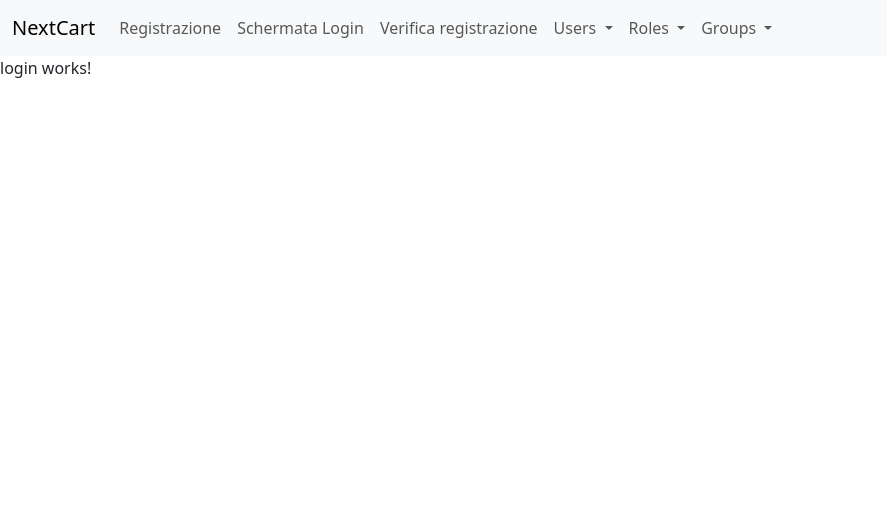
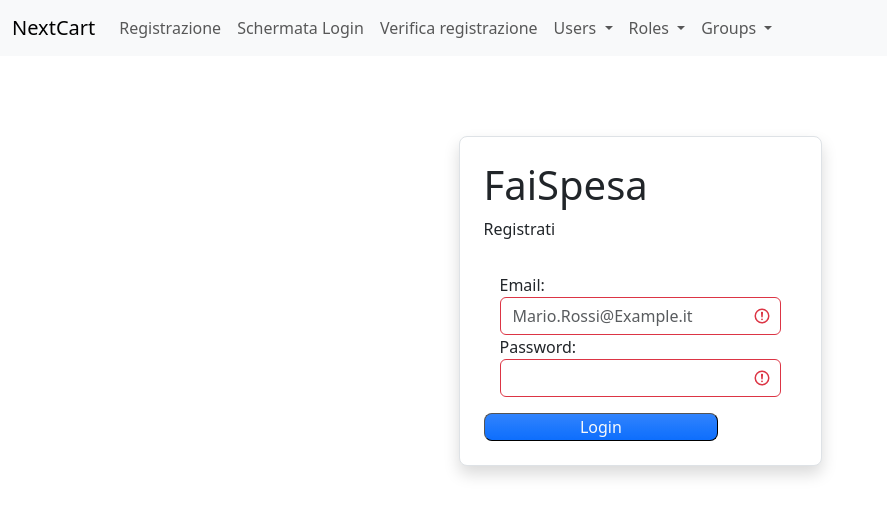
Before and after one commit to n3xtcart/NextCart-Auth-Front, an Angular app: page /login in a window 1280 px wide. Shown: the top 516 px of the page, without its empty margins (0-887 px from the left). Built offline with nearby package versions, Linux system fonts and the light colour scheme.

Commit message:
login + checkToken per navigazione

```diff
--- /dev/null
+++ b/src/_model/LoginInfo.ts
@@ -0,0 +1,4 @@
+export class LoginInfo{
+    email:string="";
+    password:string="";
+}
--- /dev/null
+++ b/src/_model/Token.ts
@@ -0,0 +1,7 @@
+import { User } from "./User"
+
+export interface Token {
+    id: number
+    value:string
+    user: User
+  }
--- a/src/_services/http.service.ts
+++ b/src/_services/http.service.ts
@@ -1,9 +1,11 @@
 import {Injectable} from '@angular/core';
-import {HttpClient} from '@angular/common/http';
+import {HttpClient, HttpHeaders, HttpErrorResponse} from '@angular/common/http';
 import {User} from '../_model/User';
-import {Observable} from 'rxjs';
+import {catchError, Observable, of, tap} from 'rxjs';
 import {Group} from '../_model/Group';
 import {Role} from '../_model/Role';
+import { Token } from '../_model/Token';
+import { LoginInfo } from '../_model/LoginInfo';
 
 @Injectable({
   providedIn: 'root'
@@ -13,9 +15,37 @@ export class HttpService {
   constructor(private http: HttpClient) {
   }
 
-  token!: string
+  token!: Token
 
-  login() {
+  login(email:string,password:string) :Observable<Token> {
+    let info:LoginInfo=new LoginInfo;
+    info.email=email;
+    info.password=password;
+    return this.http.post<Token>("http://localhost:8080/login",info).pipe(
+      tap(()=>{
+        console.log("login in corso per email : "+info.email);
+      }),
+      catchError((error: HttpErrorResponse) => {
+        console.log(error.error);
+        return [];
+      })
+    );
+
+  }
+
+  checkToken(token: Token): Observable<boolean> {
+    console.log(token)
+    const headers = new HttpHeaders({ Authorization: `${JSON.stringify(token)}` });
+
+    return this.http.get<boolean>("http://localhost:8080/tokens/checkToken", { headers }).pipe(
+      tap(()=>{
+        console.log("check token");
+      }),
+      catchError((error: HttpErrorResponse) => {
+        console.log(error);
+        return of(false);
+      })
+    );;
 
   }
 
--- a/src/login/login.component.html
+++ b/src/login/login.component.html
@@ -1 +1,26 @@
-<p>login works!</p>
+<div class="row m-2 p-2"></div>
+<div class="row">
+    <div class="col"></div>
+    <div class="col-md-auto">
+        <div class=" mt-5 p-4 border border-1 rounded-3 shadow bg-white ">
+            <h1>FaiSpesa</h1>
+            <p>Registrati</p>
+            <!--    TODO INSERIRE LA LOGICA DI CONTROLLO DI VALIDITà  -->
+            <form action="#" class="was-validated">
+                    <div class="col p-3 ">
+                        <label for="email">Email:</label><br>
+                        <input id="email" class="form-control is-invalid" type="text"
+                            placeholder="Mario.Rossi@Example.it" name="mail" [(ngModel)]="email"
+                            required>
+                        <label for="password">Password:</label><br>
+                        <input id="password" type="password" class="form-control is-invalid" name="password"
+                            [(ngModel)]="password" required>
+                    </div>
+                    <button class="bg-primary bg-gradient text-light rounded-3 w-75 border-1"
+                        (click)="login()">Login
+                    </button>
+            </form>
+        </div>
+    </div>
+    <div class="col"></div>
+</div>
--- a/src/login/login.component.ts
+++ b/src/login/login.component.ts
@@ -1,11 +1,31 @@
 import { Component } from '@angular/core';
+import { FormsModule } from '@angular/forms';
+import { HttpService } from '../_services/http.service';
+import { Token } from '../_model/Token';
+import { Router } from '@angular/router';
 
 @Component({
   selector: 'app-login',
-  imports: [],
+  imports: [FormsModule],
   templateUrl: './login.component.html',
   styleUrl: './login.component.css'
 })
 export class LoginComponent {
+  email: string="";
+  password:string="";
+
+  constructor(private service:HttpService,private router:Router){
+  }
+
+  login(){
+    this.service.login(this.email,this.password).subscribe(data=>{
+      if(data){
+        let token: Token = data as unknown as Token;
+        this.service.token=token;
+        this.router.navigate(["/main-menu"]);
+      }
+    })
+
+  }
 
 }
--- a/src/main-menu/main-menu-show-groups/main-menu-show-groups.component.ts
+++ b/src/main-menu/main-menu-show-groups/main-menu-show-groups.component.ts
@@ -20,12 +20,25 @@ export class MainMenuShowGroupsComponent implements OnInit {
   }
 
   ngOnInit(): void {
-    this.http.loadGroups().subscribe({
-      next: (groups: Group[]) => {
-        this._groups = groups;
-      },
-      error: (error: any) => console.log(error)
-    });
+    if(this.http.token){
+      this.http.checkToken(this.http.token).subscribe({
+        next: (token) => {
+          if(!token)this.router.navigate(["/login"]);
+          else{ this.http.loadGroups().subscribe({
+            next: (groups) => {
+              this._groups = groups;
+            },
+            error: (error) => {
+              console.log(error.error);
+            }
+          })}
+        },
+        error: (error) => {
+          console.log(error);
+        }
+      })
+    }else this.router.navigate(["/login"]);
+
   }
 
   select(group: Group) {
--- a/src/main-menu/main-menu-show-roles/main-menu-show-roles.component.ts
+++ b/src/main-menu/main-menu-show-roles/main-menu-show-roles.component.ts
@@ -20,14 +20,26 @@ export class MainMenuShowRolesComponent implements OnInit {
   }
 
   ngOnInit(): void {
-    this.http.loadRoles().subscribe({
-      next: (roles: Role[]) => {
-        this._roles = roles;
-      },
-      error: (roles: Role[]) => {
-        console.log(roles);
-      }
-    })
+    if(this.http.token){
+      this.http.checkToken(this.http.token).subscribe({
+        next: (token) => {
+          if(!token)this.router.navigate(["/login"]);
+          else{ this.http.loadRoles().subscribe({
+            next: (roles) => {
+              this._roles = roles;
+            },
+            error: (error) => {
+              console.log(error.error);
+            }
+          })}
+        },
+        error: (error) => {
+          console.log(error);
+        }
+      })
+    }else this.router.navigate(["/login"]);
+
+
   }
 
 
--- a/src/main-menu/main-menu-show-users/main-menu-show-users.component.ts
+++ b/src/main-menu/main-menu-show-users/main-menu-show-users.component.ts
@@ -20,14 +20,26 @@ export class MainMenuShowUsersComponent implements OnInit {
   }
 
   ngOnInit(): void {
-    this.http.loadUsers().subscribe({
+    if(this.http.token){
+      this.http.checkToken(this.http.token).subscribe({
+        next: (token) => {
+          if(!token)this.router.navigate(["/login"]);
+          else{ this.http.loadUsers().subscribe({
             next: (users) => {
               this._users = users;
+            },
+            error: (error) => {
+              console.log(error.error);
+            }
+          })}
         },
         error: (error) => {
           console.log(error);
         }
       })
+    }else this.router.navigate(["/login"]);
+
+
   }
 
   select(user: User) {
--- a/src/main-menu/main-menu.component.ts
+++ b/src/main-menu/main-menu.component.ts
@@ -1,4 +1,7 @@
-import {Component} from '@angular/core';
+import {Component,OnInit} from '@angular/core';
+import { HttpService } from '../_services/http.service';
+import { Router } from '@angular/router';
+import { catchError } from 'rxjs';
 
 @Component({
   selector: 'app-main-menu',
@@ -8,4 +11,23 @@ import {Component} from '@angular/core';
 })
 export class MainMenuComponent {
 
+  ngOnInit(){
+    if(this.service.token){
+      this.service.checkToken(this.service.token).subscribe({
+        next: (token) => {
+          if(!token)this.router.navigate(["/login"]);
+        },
+        error: (error) => {
+          console.log(error.error);
+        }
+      })
+    }else this.router.navigate(["/login"]);
+
+  }
+
+
+
+  constructor(private service:HttpService,private router:Router){
+  }
+
 }
```
Lines whose indentation alone changed are shown as unchanged.
